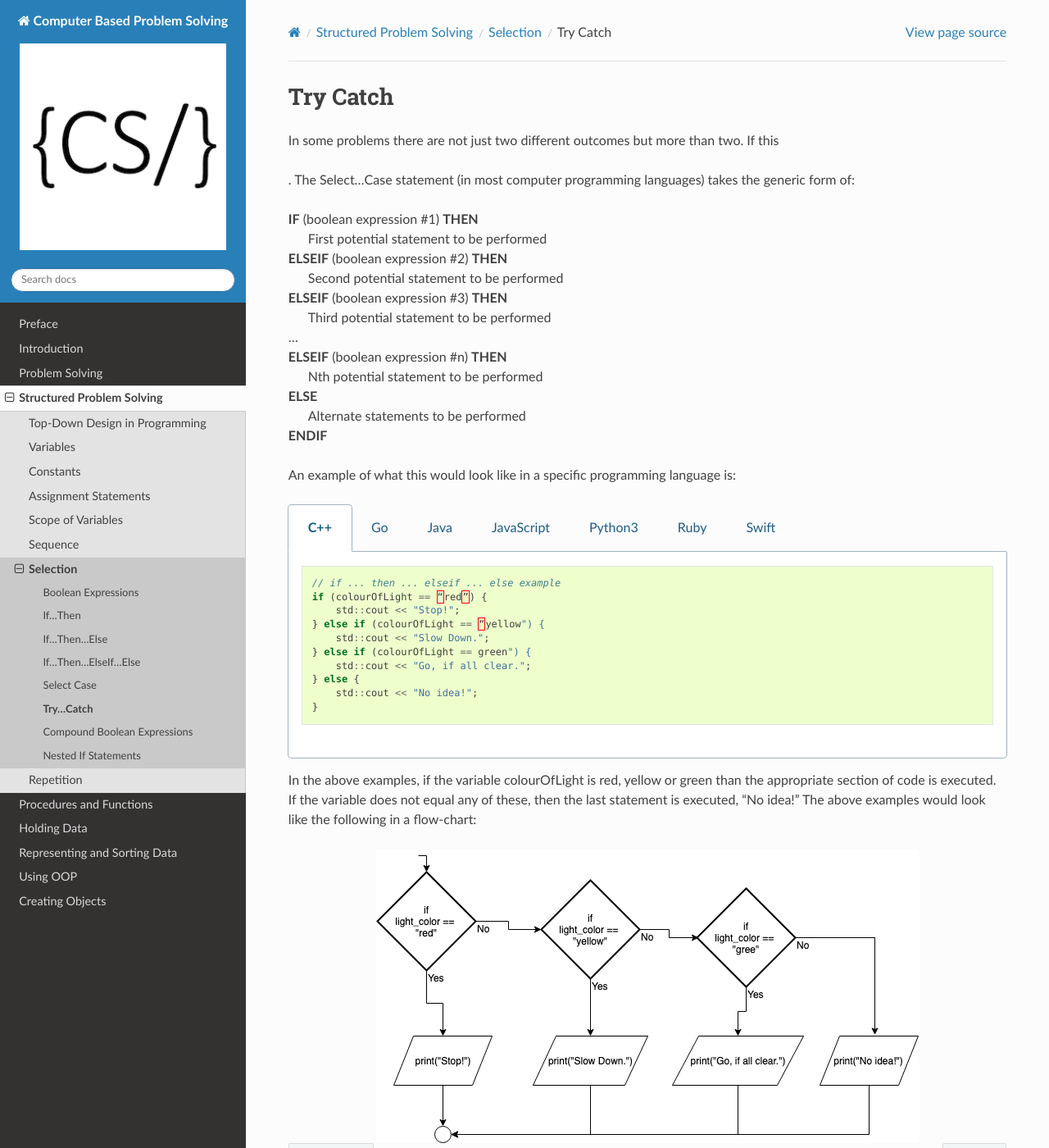
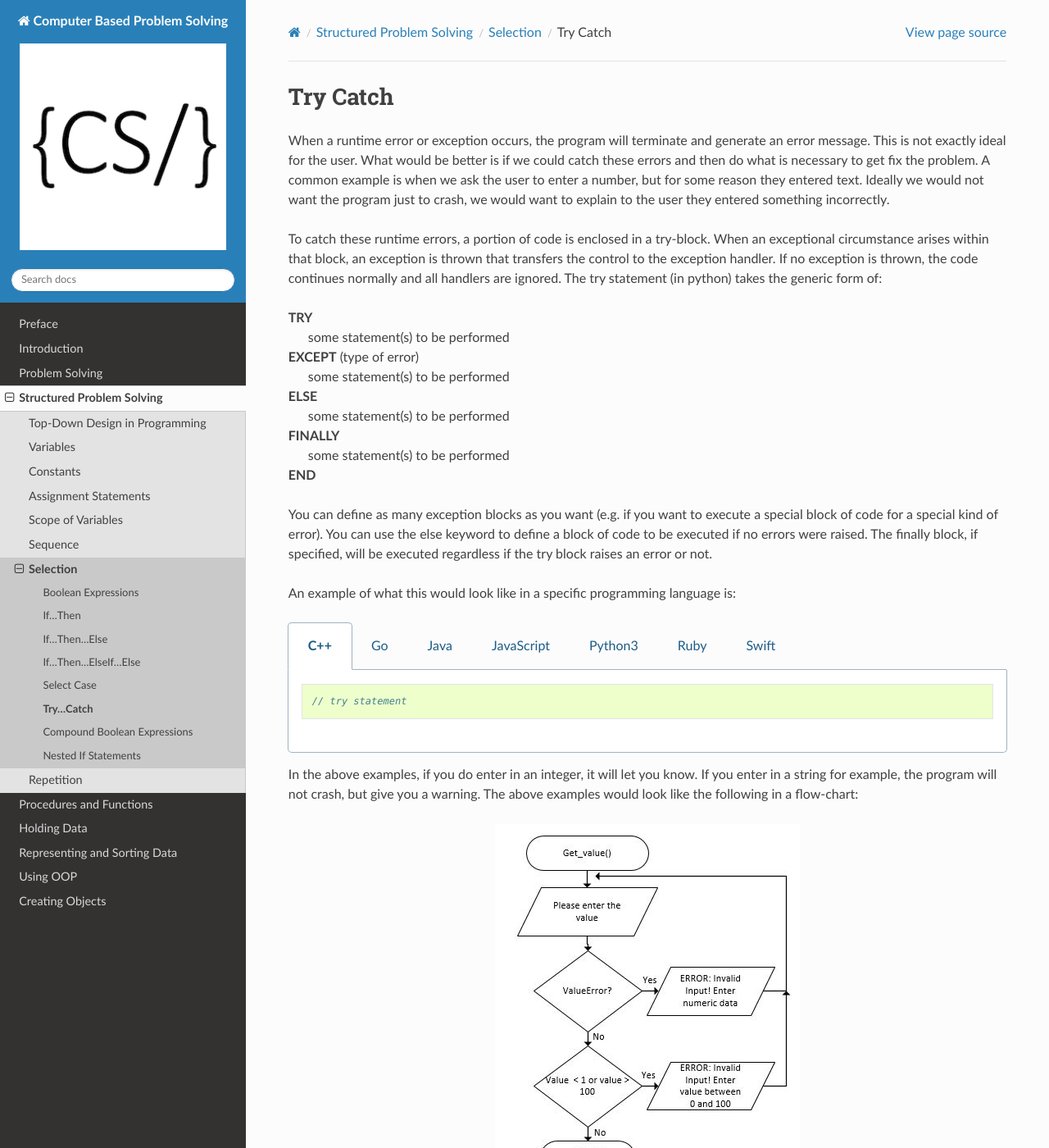
Before and after one commit to Mr-Coxall/Computer-Based-Problem-Solving, a Sphinx documentation site: the page built from docs/structured-problem-solving/try-catch.rst, in a window 1280 px wide and 1400 px high. Shown: the whole window at 82% size. Built offline with Sphinx 7.4.7 and the Read the Docs theme 2.0.0, drawn with Linux system fonts in a browser that asks for light colours; pages that are not in the unit, such as notebooks, are missing from menus.

Commit message:
try except page

```diff
--- a/docs/structured-problem-solving/try-catch.rst
+++ b/docs/structured-problem-solving/try-catch.rst
@@ -3,23 +3,24 @@
 Try Catch
 =========
 
-In some problems there are not just two different outcomes but more than two. If this
+When a runtime error or exception occurs, the program will terminate and generate an error message. This is not exactly ideal for the user. What would be better is if we could catch these errors and then do what is necessary to get fix the problem. A common example is when we ask the user to enter a number, but for some reason they entered text. Ideally we would not want the program just to crash, we would want to explain to the user they entered something incorrectly.
 
-. The Select…Case statement (in most computer programming languages) takes the generic form of:
+To catch these runtime errors, a portion of code is enclosed in a try-block. When an exceptional circumstance arises within that block, an exception is thrown that transfers the control to the exception handler. If no exception is thrown, the code continues normally and all handlers are ignored. The try statement (in python) takes the generic form of:
 
 
-| **IF** (boolean expression #1) **THEN**
-|    First potential statement to be performed
-| **ELSEIF** (boolean expression #2) **THEN**
-|    Second potential statement to be performed
-| **ELSEIF** (boolean expression #3) **THEN**
-|    Third potential statement to be performed
-| ...
-| **ELSEIF** (boolean expression #n) **THEN**
-|    Nth potential statement to be performed
+| **TRY**
+|    some statement(s) to be performed
+| **EXCEPT** (type of error)
+|    some statement(s) to be performed
 | **ELSE**
-|    Alternate statements to be performed
-| **ENDIF**
+|    some statement(s) to be performed
+| **FINALLY**
+|    some statement(s) to be performed
+| **END**
+
+You can define as many exception blocks as you want (e.g. if you want to execute a special block of code for a special kind of error).
+You can use the else keyword to define a block of code to be executed if no errors were raised.
+The finally block, if specified, will be executed regardless if the try block raises an error or not.
 
 An example of what this would look like in a specific programming language is:
 
@@ -29,65 +30,73 @@ An example of what this would look like in a specific programming language is:
 
     .. code-block:: C++
 
-      // if ... then ... elseif ... else example
-      if (colourOfLight == “red”) {
-          std::cout << "Stop!";
-      } else if (colourOfLight == “yellow") {
-          std::cout << "Slow Down.";
-      } else if (colourOfLight == green") {
-          std::cout << "Go, if all clear.";
-      } else {
-          std::cout << "No idea!";
-      }
+      // try statement
 
   .. group-tab:: Go
 
     .. code-block:: Go
 
-      // if ... then ... elseif ... else example
+      // try statement
 
   .. group-tab:: Java
 
     .. code-block:: Java
 
-      // if ... then ... elseif ... else example
+      // try statement
 
   .. group-tab:: JavaScript
 
     .. code-block:: JavaScript
 
-      // if ... then ... elseif ... else example
+      // try statement
 
   .. group-tab:: Python3
 
     .. code-block:: Python
 
-      # if ... then ... elseif ... else example
-      if colour_of_light == “red”) {
-          print("Stop!")
-      } elif (colour_of_light == “yellow") {
-          print("Slow Down.")
-      } elif (colour_of_light == green") {
-          print("Go, if all clear.")
-      } else {
-          print("No idea!")
-      }
+      #!/usr/bin/env python3
+
+      # Created by: Mr. Coxall
+      # Created on: Sep 2019
+      # This program uses a try statement
+
+
+      def main():
+          # this function uses a try statement
+
+          # input
+          integer_as_string = input("Enter an integer: ")
+          print("")
+
+          # process & output
+          try:
+            integer_as_number = int(integer_as_string)
+            print("You entered an integer correctly")
+          except:
+            print("This was not an integer")
+          finally:
+            print("Thanks for playing")
+
+
+      if __name__ == "__main__":
+          main()
+
 
   .. group-tab:: Ruby
 
     .. code-block:: Ruby
 
-      // if ... then ... elseif ... else example
+      // try statement
 
   .. group-tab:: Swift
 
     .. code-block:: Swift
 
-      // if ... then ... elseif ... else example
+      // try statement
 
 
-In the above examples, if the variable colourOfLight is red, yellow or green than the appropriate section of code is executed. If the variable does not equal any of these, then the last statement is executed, “No idea!” The above examples would look like the following in a flow-chart:
+In the above examples, if you do enter in an integer, it will let you know. If you enter in a string for example, the program will not crash, but give you a warning. The above examples would look like the following in a flow-chart:
 
-.. image:: ./images/if-then-elseif-else.png
-   :alt: If…Then…ElseIf…Else flowchart
+.. image:: ./images/try-except.jpg
+   :alt: Try…Except flowchart
    :align: center
```
Also changed, not shown: docs/structured-problem-solving/images/try-except.jpg (added).
